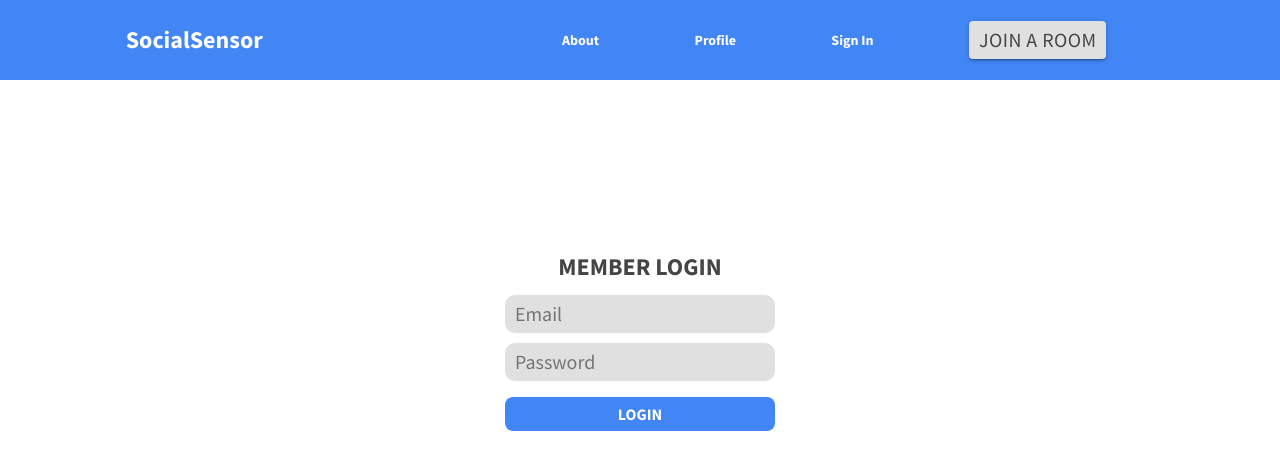
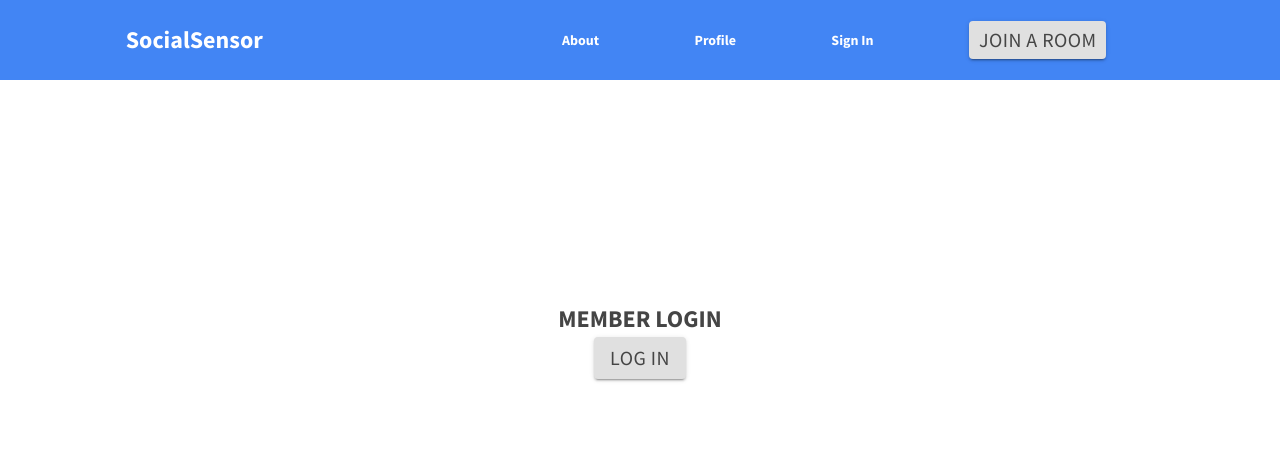
Before and after one commit to CS189A-SocialSensor/socialsensor, a React (Create React App) app: page /login in a window 1280 px wide. Shown: the top 470 px of the page. Built offline with nearby package versions, Linux system fonts and the light colour scheme.

Commit message:
added Auth0 functionality

```diff
--- /dev/null
+++ b/src/Pages/LoginButton.js
@@ -0,0 +1,11 @@
+import React from "react";
+import Button from '@material-ui/core/Button';
+import { useAuth0 } from "@auth0/auth0-react";
+
+const LoginButton = () => {
+  const { loginWithRedirect } = useAuth0();
+
+  return  <Button variant="contained" onClick={() => loginWithRedirect()}>Log In</Button>
+};
+
+export default LoginButton;
--- a/src/Pages/login.js
+++ b/src/Pages/login.js
@@ -1,8 +1,8 @@
 import React, {Component} from 'react';
-
+import LoginButton from './LoginButton'
 export class Login extends Component {
 
-    constructor() {
+  /*constructor() {
 		super();
 		this.state = {
             email: '',
@@ -15,15 +15,15 @@ export class Login extends Component {
 		this.setState({
 			[e.target.name]: e.target.value
 		});
-    }
+    }*/
 
-    handleSubmit(e) {
+   /* handleSubmit(e) {
         e.preventDefault();
         /*
         this is where you take the data
         and perform user authentication to the backend
         */
-    }
+   // }
 
     render() {
         return(
@@ -33,16 +33,8 @@ export class Login extends Component {
                     <div className="login-title">
                         Member Login
                     </div>
-                    <div>
-                        <form onClick={this.handleSubmit} className="login-form">
-                            <input type="text" name="email" className="login-input"
-                                placeholder="Email" onChange={this.handleChange} value={this.state.email}>
-                            </input>
-                            <input type="password" name="password" className="login-input"
-                                placeholder="Password" onChange={this.handleChange} value={this.state.password}>
-                            </input>
-                            <button className="submit-button">Login</button>
-                        </form>
+                    <div className="login-button">
+                        <LoginButton/>
                     </div>
                 </div>
             </div>
--- a/src/index.js
+++ b/src/index.js
@@ -5,11 +5,17 @@ import App from './App';
 import reportWebVitals from './reportWebVitals';
 import { Auth0Provider } from "@auth0/auth0-react";
 
+const domain = process.env.REACT_APP_AUTH0_DOMAIN;
+const clientId = process.env.REACT_APP_AUTH0_CLIENT_ID;
+
 ReactDOM.render(
 
-  <React.StrictMode>
+  <Auth0Provider
+    domain={domain}
+    clientId={clientId}
+    redirectUri={window.location.origin}>
     <App />
-  </React.StrictMode>,
+  </Auth0Provider>,
   document.getElementById('root')
 );
 /*
```
Also changed, not shown: 1 other file (tests, documents, lock files or other folders).
